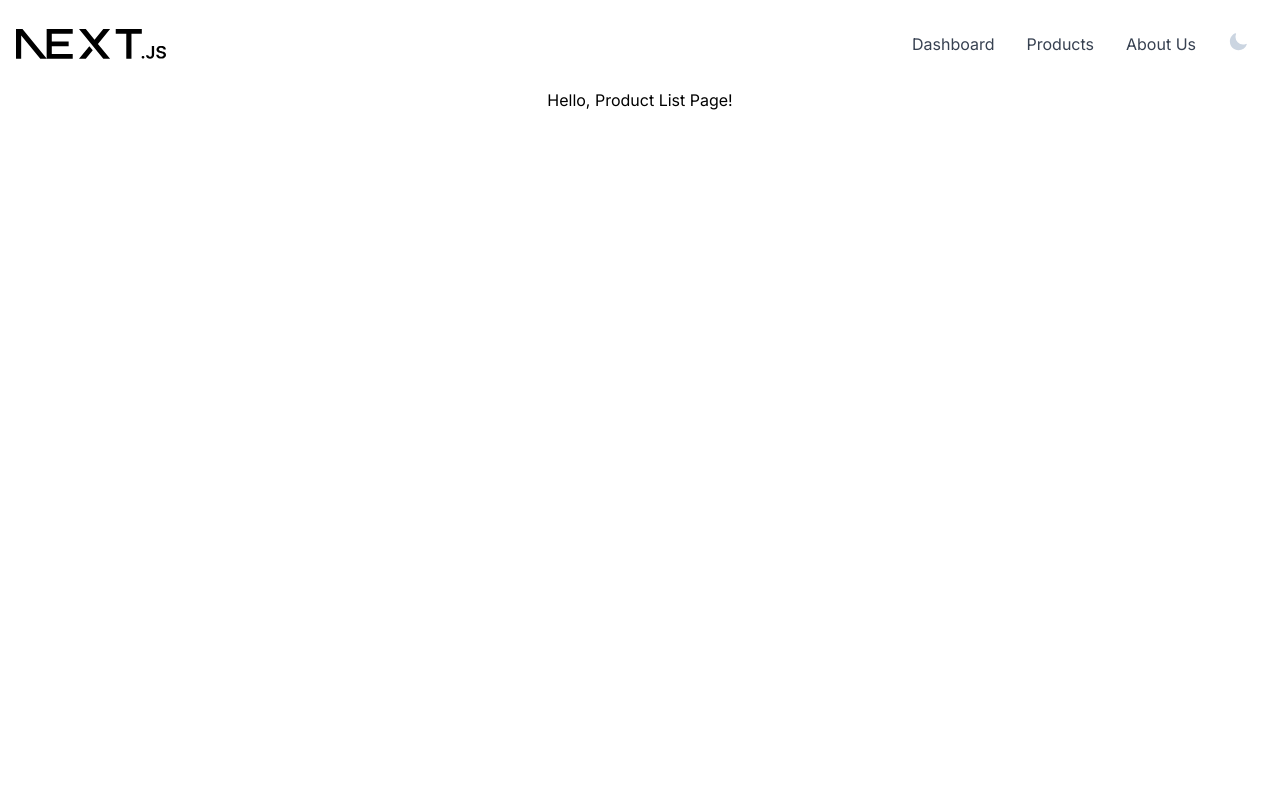
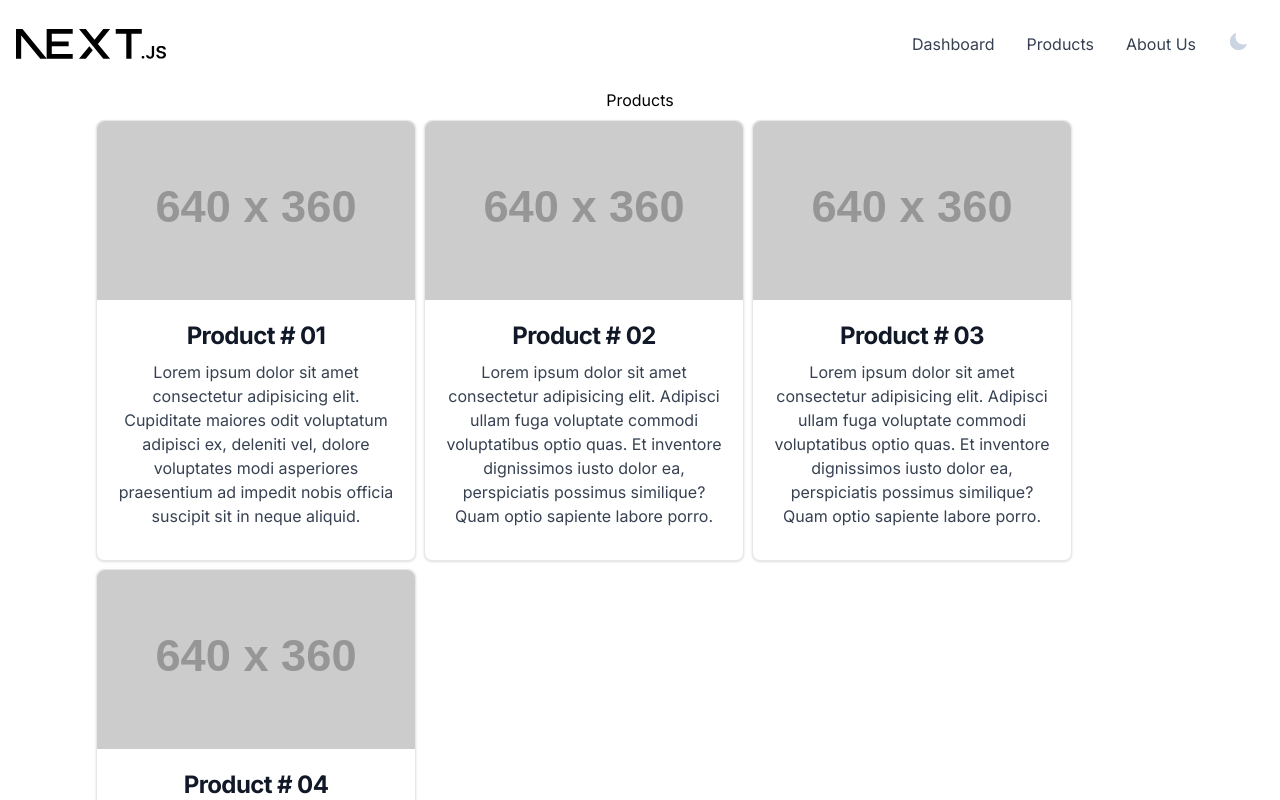
Before and after one commit to Sheikhharis50/nextjs13-demo, a Next.js app: page /product in a window 1280 px wide. Shown: the top 800 px of the page. Built offline with nearby package versions, Linux system fonts and the light colour scheme.

Commit message:
Product card

```diff
--- a/next.config.js
+++ b/next.config.js
@@ -1,4 +1,15 @@
 /** @type {import('next').NextConfig} */
-const nextConfig = {}
+const nextConfig = {
+  images: {
+    remotePatterns: [
+      {
+        protocol: "https",
+        hostname: "dummyimage.com",
+        port: "",
+        pathname: "/**",
+      },
+    ],
+  },
+};
 
-module.exports = nextConfig
+module.exports = nextConfig;
--- a/src/app/product/layout.tsx
+++ b/src/app/product/layout.tsx
@@ -4,9 +4,9 @@ export default function ProductLayout({
   children: React.ReactNode;
 }) {
   return (
-    <section>
+    <>
       {/* sidebar */}
       {children}
-    </section>
+    </>
   );
 }
--- a/src/app/product/page.tsx
+++ b/src/app/product/page.tsx
@@ -1,11 +1,40 @@
 import { getMetaData } from "@/routes/utils";
+import Product, { ProductProps } from "@/components/Product";
 
 export const metadata = getMetaData("product");
 
 export default function ProductListPage() {
+  const products: ProductProps[] = [
+    {
+      name: "Product # 01",
+      description:
+        "Lorem ipsum dolor sit amet consectetur adipisicing elit. Cupiditate maiores odit voluptatum adipisci ex, deleniti vel, dolore voluptates modi asperiores praesentium ad impedit nobis officia suscipit sit in neque aliquid.",
+    },
+    {
+      name: "Product # 02",
+      description:
+        "Lorem ipsum dolor sit amet consectetur adipisicing elit. Adipisci ullam fuga voluptate commodi voluptatibus optio quas. Et inventore dignissimos iusto dolor ea, perspiciatis possimus similique? Quam optio sapiente labore porro.",
+    },
+    {
+      name: "Product # 03",
+      description:
+        "Lorem ipsum dolor sit amet consectetur adipisicing elit. Adipisci ullam fuga voluptate commodi voluptatibus optio quas. Et inventore dignissimos iusto dolor ea, perspiciatis possimus similique? Quam optio sapiente labore porro.",
+    },
+    {
+      name: "Product # 04",
+      description:
+        "Lorem ipsum dolor sit amet consectetur adipisicing elit. Adipisci ullam fuga voluptate commodi voluptatibus optio quas. Et inventore dignissimos iusto dolor ea, perspiciatis possimus similique? Quam optio sapiente labore porro.",
+    },
+  ];
+
   return (
-    <main className="text-center">
-      <h1>Hello, Product List Page!</h1>
+    <main className="text-center px-10 md:px-20 lg:px-24">
+      <h1>Products</h1>
+      <div className="flex flex-wrap items-center gap-2 py-2">
+        {products.map((product, index) => (
+          <Product key={`product-${index}`} {...product} />
+        ))}
+      </div>
     </main>
   );
 }
--- a/src/app/providers.tsx
+++ b/src/app/providers.tsx
@@ -3,11 +3,11 @@
 import React from "react";
 import { ThemeProvider } from "next-themes";
 
-type Props = {
+type ProvidersProps = {
   children: React.ReactNode;
 };
 
-export default function Providers({ children }: Props) {
+export default function Providers({ children }: ProvidersProps) {
   return (
     <ThemeProvider attribute="class" enableSystem={false}>
       {children}
--- /dev/null
+++ b/src/components/Product/index.tsx
@@ -0,0 +1,36 @@
+import React from "react";
+import Image from "next/image";
+
+export type ProductProps = {
+  name: string;
+  description?: string;
+  imageSrc?: string;
+};
+
+export default function Product({
+  name,
+  description = "...",
+  imageSrc = "https://dummyimage.com/640x360",
+}: ProductProps) {
+  return (
+    <div className="max-w-xs bg-white border border-gray-200 rounded-lg shadow dark:bg-gray-800 dark:border-gray-700">
+      <Image
+        src={imageSrc}
+        width={640}
+        height={360}
+        className="rounded-t-lg"
+        alt=""
+      />
+      <div className="p-5">
+        <a href="#">
+          <h5 className="mb-2 text-2xl font-bold tracking-tight text-gray-900 dark:text-white">
+            {name}
+          </h5>
+        </a>
+        <p className="mb-3 font-normal text-gray-700 dark:text-gray-400">
+          {description}
+        </p>
+      </div>
+    </div>
+  );
+}
```
